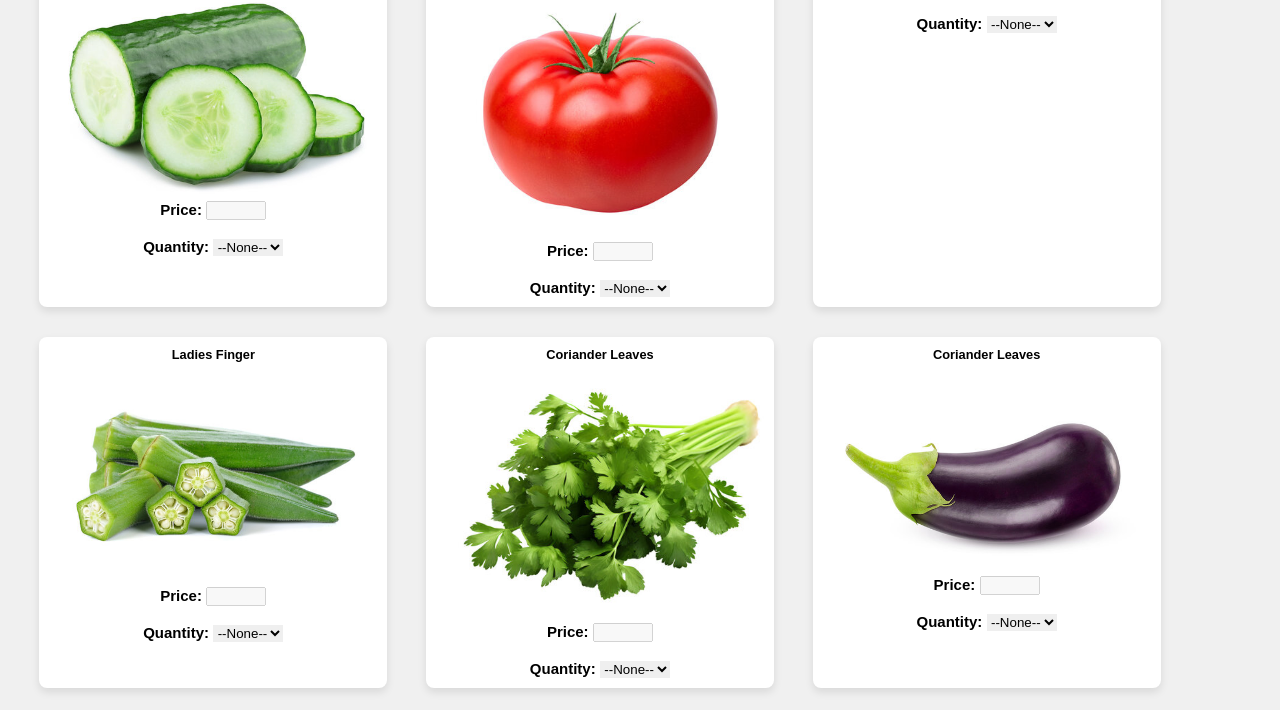
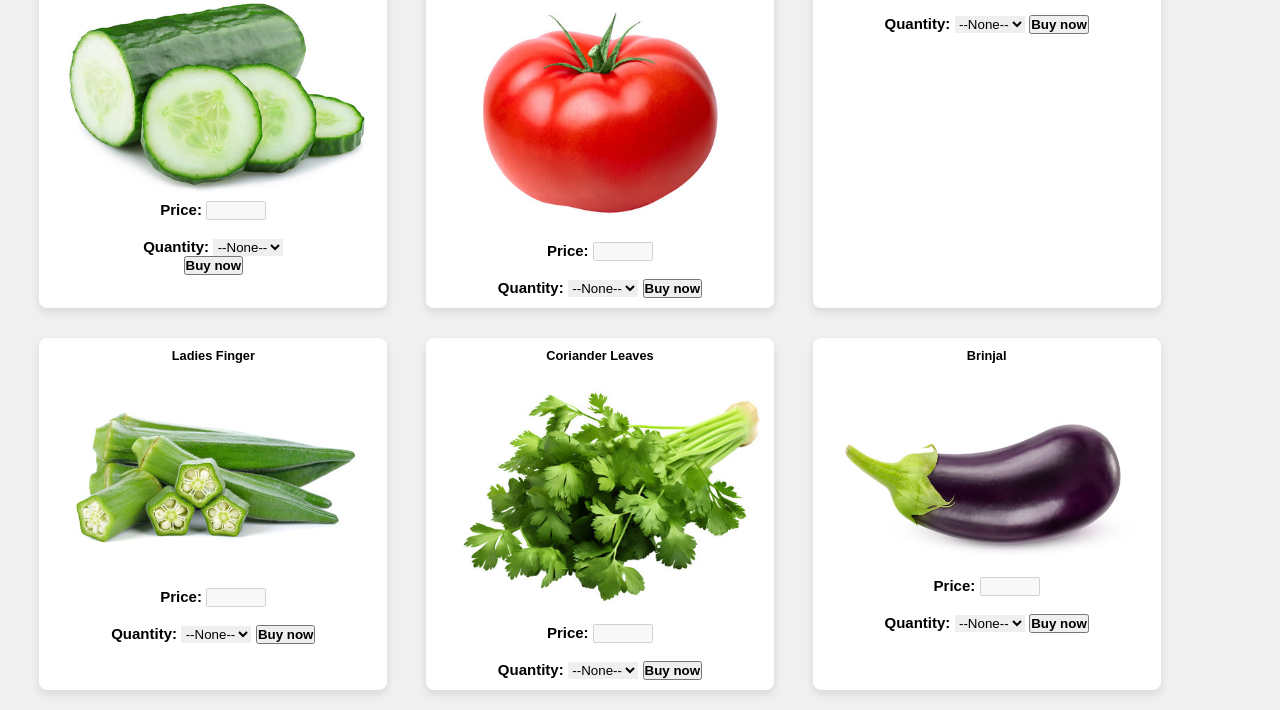
Before and after one commit to Arun8971/A-Grocery, a plain HTML site: page vegetables.html in a window 1280 px wide. Shown: the part 207-917 px from the top of the page. Drawn offline with Linux system fonts and the light colour scheme.

Commit message:
Update vegetables.html

```diff
--- a/vegetables.html
+++ b/vegetables.html
@@ -34,7 +34,8 @@
                         <option value="250gm">250gm</option>
                         <option value="500gm">500gm</option>
                         <option value="1000gm">1000gm</option>
-                    </select>
+                    </select><br>
+                    <button class="btn" onclick="buyItems('Cucumber','pr1','qut1')"><b>Buy now</b></button>
                 </div>
 
                 <!--div for Tomato-->
@@ -52,6 +53,7 @@
                         <option value="500gm">500gm</option>
                         <option value="1000gm">1000gm</option>
                     </select>
+                    <button class="btn" onclick="buyItems('Tomato','pr2','qut2')"><b>Buy now</b></button>
                 </div>
 
                 <!--div for Carrot-->
@@ -69,6 +71,7 @@
                         <option value="500gm">500gm</option>
                         <option value="1000gm">1000gm</option>
                     </select>
+                    <button class="btn" onclick="buyItems('Carrot','pr3','qut3')"><b>Buy now</b></button>
                 </div>
             </div>
             <div class="vegetables2">
@@ -88,6 +91,7 @@
                         <option value="500gm">500gm</option>
                         <option value="1000gm">1000gm</option>
                     </select>
+                    <button class="btn" onclick="buyItems('Ladies Finger','pr4','qut4')"><b>Buy now</b></button>
                 </div>
 
                 <!--div for coriander leaves-->
@@ -105,11 +109,12 @@
                         <option value="80gm">80gm</option>
                         <option value="120gm">120gm</option>
                     </select>
+                    <button class="btn" onclick="buyItems('Coriander Leaves','pr5','qut5')"><b>Buy now</b></button>
                 </div>
 
                 <!--div for brinjal-->
                 <div class="bri">
-                    <h2>Coriander Leaves</h2>
+                    <h2>Brinjal</h2>
                     <img src="Images/brinjal.jpg" alt="Brinjal">
 
                     <label for="pr"><b>Price:</b></label>
@@ -122,10 +127,12 @@
                         <option value="500gm">500gm</option>
                         <option value="1000gm">1000gm</option>
                     </select>
+                    <button class="btn" onclick="buyItems('Brinjal','pr6','qut6')"><b>Buy now</b></button>
                 </div>
             </div>
         </div>
      </main>
      <script src="script-vege.js"></script>
+     <script src="buy.js"></script>
 </body>
 </html>
```
